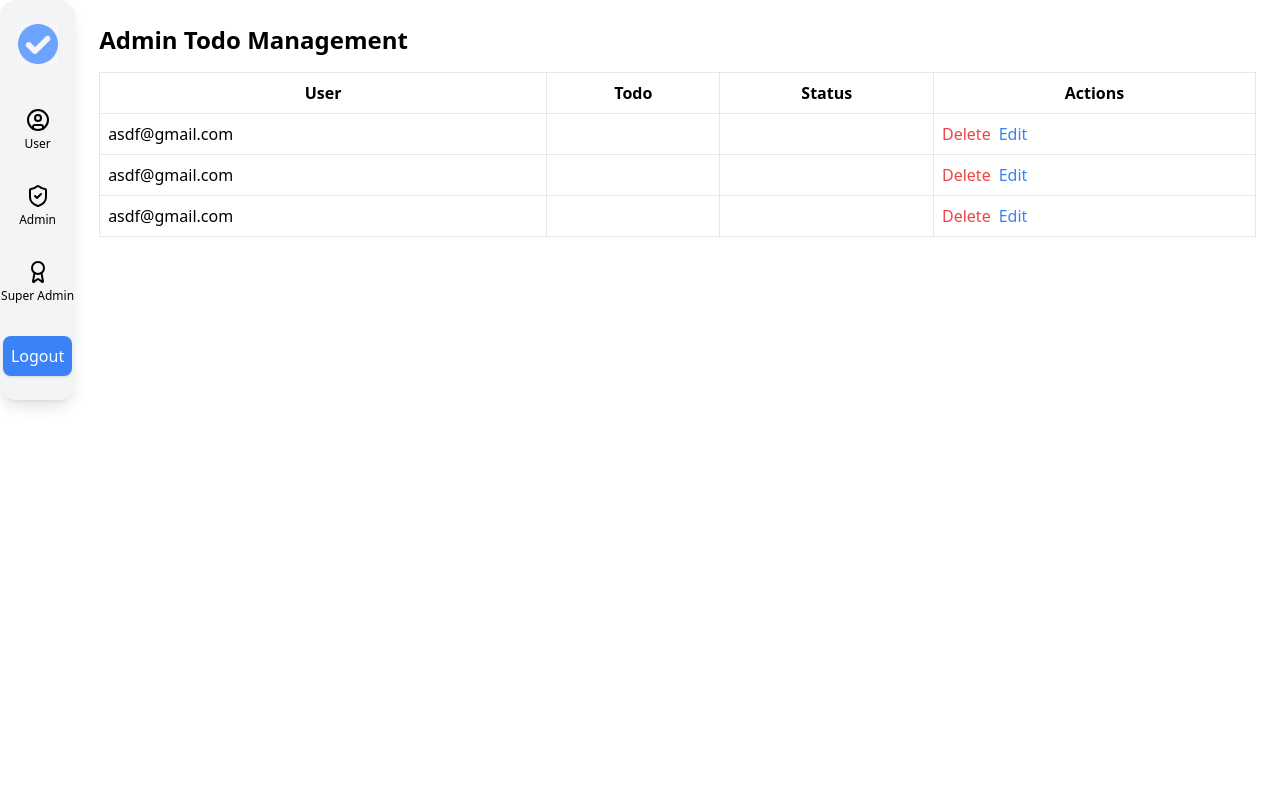
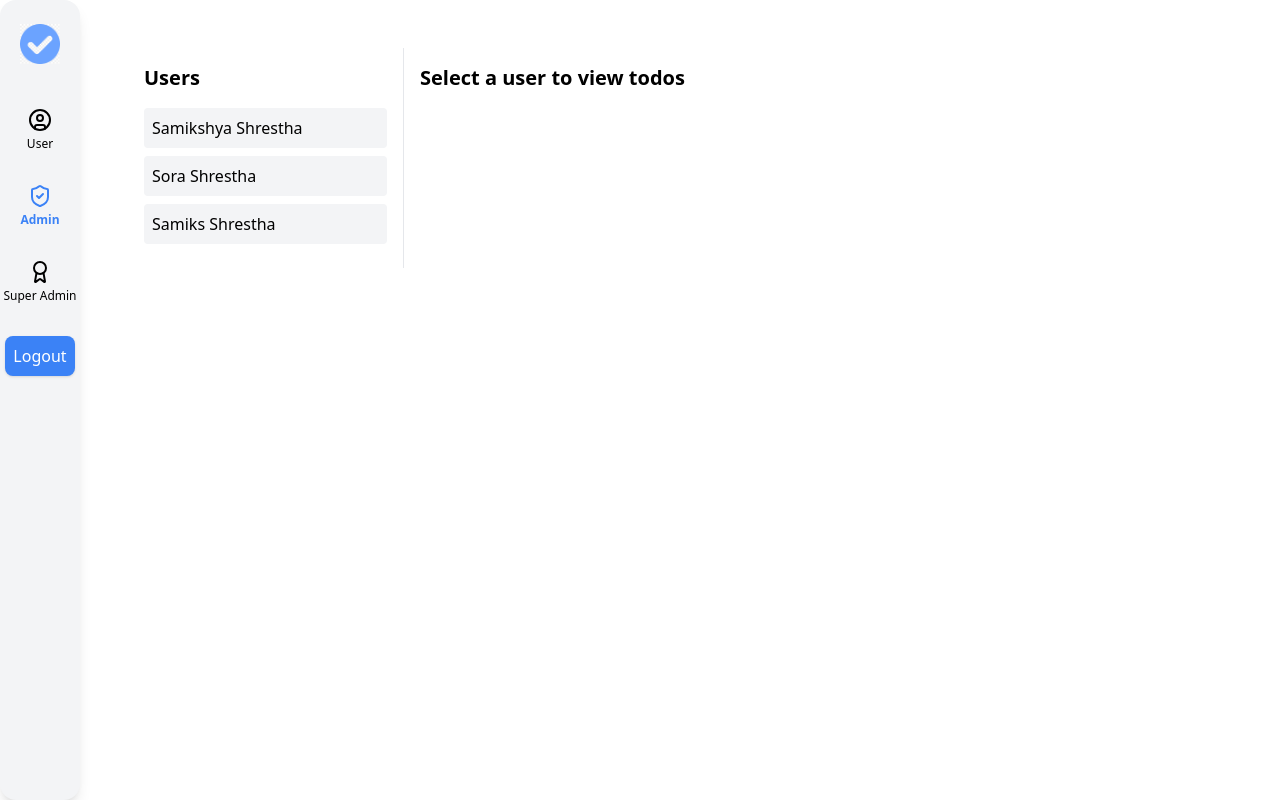
Before and after one commit to Samikshya2002/form, a React (Vite) app: page /admintodo in a window 1280 px wide. Built offline with nearby package versions, Linux system fonts and the light colour scheme; data requests are answered from the project's data file; sample sign-in values are in the browser's storage.

Commit message:
admin page done

```diff
--- a/db.json
+++ b/db.json
@@ -17,6 +17,54 @@
       "text": "a e fmenbf",
       "completed": false,
       "userEmail": "asdf@gmail.com"
+    },
+    {
+      "id": "e30b",
+      "text": "sora's morning routine",
+      "completed": false,
+      "userEmail": "test@gmail.com"
+    },
+    {
+      "id": "bde1",
+      "text": "noon routine",
+      "completed": false,
+      "userEmail": "test@gmail.com"
+    },
+    {
+      "id": "f5f3",
+      "text": "night routing",
+      "completed": false,
+      "userEmail": "test@gmail.com"
+    },
+    {
+      "id": "4ddb",
+      "text": "prepare docs",
+      "completed": false,
+      "userEmail": "fafa@gmail.com"
+    },
+    {
+      "id": "7b6a",
+      "text": "decorations items",
+      "completed": false,
+      "userEmail": "fafa@gmail.com"
+    },
+    {
+      "id": "be11",
+      "text": "schedule preparation",
+      "completed": false,
+      "userEmail": "fafa@gmail.com"
+    },
+    {
+      "id": "d26a",
+      "text": "abns fjehf",
+      "completed": true,
+      "userEmail": "ol.admin@gmail.com"
+    },
+    {
+      "id": "4b69",
+      "text": "admin todo",
+      "completed": false,
+      "userEmail": "ol.admin@gmail.com"
     }
   ],
   "users": [
--- a/src/App.jsx
+++ b/src/App.jsx
@@ -9,10 +9,11 @@ import SuperAdminSignin from "./Pages/non-authorized/Superadmin/SuperAdminSignin
 import ToastContainer from "./components/Toastcontainer";
 import Welcome from "./Pages/authorized/Welcome";
 import ToDo from "./Pages/authorized/ToDo";
+import AdminTodo from "./Pages/authorized/AdminTodo";
+import SuperAdminTodo from "./Pages/authorized/SuperAdminTodo";
 import PageNotFound from "./Pages/non-authorized/PageNotFound";
 import ProtectedRoute from "./components/ProtectedRoute";
-import AdminTodo from "./Pages/authorized/AdminTodo";
-import SuperAdminTodo from "./Pages/authorized/SuperAdminTodo";
+import ProtectedLayout from "./components/ProtectedLayout";
 
 function App() {
   return (
@@ -27,39 +28,25 @@ function App() {
           <Route path="/adminsignin" element={<AdminSignin />} />
           <Route path="/superadminsignin" element={<SuperAdminSignin />} />
 
-          {/* Protected Routes with Role Check */}
           <Route
               path="/welcome"
-            element={
-              <ProtectedRoute allowedRoles={["user", "admin", "superadmin"]}>
-                <Welcome />
-              </ProtectedRoute>
-            }
+              element={<ProtectedRoute allowedRoles={["user", "admin", "superadmin"]}><Welcome /></ProtectedRoute>}
             />
+
+          <Route element={<ProtectedLayout />}>
             <Route
               path="/todo"
-            element={
-              <ProtectedRoute allowedRoles={["user"]}>
-                <ToDo />
-              </ProtectedRoute>
-            }
+              element={<ProtectedRoute allowedRoles={["user"]}><ToDo /></ProtectedRoute>}
             />
             <Route
               path="/admintodo"
-            element={
-              <ProtectedRoute allowedRoles={["admin"]}>
-                <AdminTodo />
-              </ProtectedRoute>
-            }
+              element={<ProtectedRoute allowedRoles={["admin"]}><AdminTodo /></ProtectedRoute>}
             />
             <Route
               path="/superadmintodo"
-            element={
-              <ProtectedRoute allowedRoles={["superadmin"]}>
-                <SuperAdminTodo />
-              </ProtectedRoute>
-            }
+              element={<ProtectedRoute allowedRoles={["superadmin"]}><SuperAdminTodo /></ProtectedRoute>}
             />
+          </Route>
           <Route path="*" element={<PageNotFound />} />
         </Routes>
       </BrowserRouter>
--- a/src/Pages/authorized/AdminTodo.jsx
+++ b/src/Pages/authorized/AdminTodo.jsx
@@ -1,9 +1,30 @@
 import React, { useEffect, useState } from "react";
-import Sidebar from "../../components/Navbar";
 import axios from "axios";
+import AdminTodoTable from "../../components/AdminTodoTable";
+import DeleteConfirmModal from "../../components/DeleteConfirmModal";
 
 const AdminTodo = () => {
+  const [users, setUsers] = useState([]);
   const [todos, setTodos] = useState([]);
+  const [selectedUser, setSelectedUser] = useState(null);
+
+  const [editTodo, setEditTodo] = useState(null);
+  const [editText, setEditText] = useState("");
+
+  const [deleteTodo, setDeleteTodo] = useState(null);
+
+  useEffect(() => {
+    const fetchUsers = async () => {
+      try {
+        const res = await axios.get("http://localhost:5001/users");
+        const filteredUsers = res.data.filter((user) => user.role !== "admin");
+        setUsers(filteredUsers);
+      } catch (error) {
+        console.error("Error fetching users:", error);
+      }
+    };
+    fetchUsers();
+  }, []);
 
   useEffect(() => {
     const fetchTodos = async () => {
@@ -14,40 +35,111 @@ const AdminTodo = () => {
         console.error("Error fetching todos:", error);
       }
     };
-
     fetchTodos();
   }, []);
 
+  const userTodos = todos.filter((todo) => todo.userEmail === selectedUser);
+
+  const handleEdit = (todo) => {
+    setEditTodo(todo);
+    setEditText(todo.text);
+  };
+
+  const handleSaveEdit = async () => {
+    try {
+      await axios.put(`http://localhost:5001/todos/${editTodo.id}`, {
+        ...editTodo,
+        text: editText,
+      });
+      setTodos((prev) =>
+        prev.map((todo) => (todo.id === editTodo.id ? { ...todo, text: editText } : todo))
+      );
+      setEditTodo(null);
+      setEditText("");
+    } catch (error) {
+      console.error("Error updating todo:", error);
+    }
+  };
+
+  const confirmDelete = (todo) => {
+    setDeleteTodo(todo);
+  };
+
+  const handleConfirmDelete = async () => {
+    try {
+      await axios.delete(`http://localhost:5001/todos/${deleteTodo.id}`);
+      setTodos((prev) => prev.filter((todo) => todo.id !== deleteTodo.id));
+      setDeleteTodo(null);
+    } catch (error) {
+      console.error("Error deleting todo:", error);
+    }
+  };
+
   return (
     <div className="flex">
-      <Sidebar />
-      <div className="p-6 w-full">
-        <h1 className="text-2xl font-bold mb-4">Admin Todo Management</h1>
-        <table className="min-w-full border">
-          <thead>
-            <tr>
-              <th className="border p-2">User</th>
-              <th className="border p-2">Todo</th>
-              <th className="border p-2">Status</th>
-              <th className="border p-2">Actions</th>
-            </tr>
-          </thead>
-          <tbody>
-            {todos.map((todo) => (
-              <tr key={todo.id}>
-                <td className="border p-2">{todo.userEmail}</td>
-                <td className="border p-2">{todo.task}</td>
-                <td className="border p-2">{todo.status}</td>
-                <td className="border p-2">
-                  {/* You can add Edit, Delete buttons here */}
-                  <button className="text-red-500 mr-2">Delete</button>
-                  <button className="text-blue-500">Edit</button>
-                </td>
-              </tr>
-            ))}
-          </tbody>
-        </table>
+      <div className="flex w-full p-6">
+        <div className="w-1/4 border-r p-4">
+          <h2 className="text-xl font-semibold mb-4">Users</h2>
+          {users.map((user) => (
+            <button
+              key={user.id}
+              onClick={() => setSelectedUser(user.email)}
+              className={`block w-full text-left p-2 mb-2 rounded ${
+                selectedUser === user.email ? "bg-blue-500 text-white" : "bg-gray-100"
+              }`}
+            >
+              {user.first_name} {user.last_name}
+            </button>
+          ))}
+        </div>
+        <div className="w-3/4 p-4">
+          <h2 className="text-xl font-semibold mb-4">
+            {selectedUser ? `Todos for ${selectedUser}` : "Select a user to view todos"}
+          </h2>
+
+          {selectedUser && (
+            <AdminTodoTable
+              todos={userTodos}
+              handleEdit={handleEdit}
+              handleDelete={confirmDelete}
+            />
+          )}
+        </div>
       </div>
+      {editTodo && (
+        <div className="fixed inset-0 bg-black bg-opacity-50 flex justify-center items-center z-50">
+          <div className="bg-white p-6 rounded-xl w-96 shadow-lg">
+            <h2 className="text-xl font-bold mb-4">Edit Todo</h2>
+            <input
+              type="text"
+              value={editText}
+              onChange={(e) => setEditText(e.target.value)}
+              className="w-full p-2 border rounded mb-4"
+            />
+            <div className="flex justify-end space-x-4">
+              <button
+                onClick={() => setEditTodo(null)}
+                className="px-4 py-2 bg-gray-300 rounded hover:bg-gray-400"
+              >
+                Cancel
+              </button>
+              <button
+                onClick={handleSaveEdit}
+                className="px-4 py-2 bg-blue-500 text-white rounded hover:bg-blue-600"
+              >
+                Save
+              </button>
+            </div>
+          </div>
+        </div>
+      )}
+
+      <DeleteConfirmModal
+        isOpen={!!deleteTodo}
+        onCancel={() => setDeleteTodo(null)}
+        onConfirm={handleConfirmDelete}
+        message="Are you sure you want to delete this todo?"
+      />
     </div>
   );
 };
--- /dev/null
+++ b/src/components/AdminTodoTable.jsx
@@ -0,0 +1,51 @@
+import React from 'react';
+
+const AdminTodoTable = ({ todos, handleEdit, handleDelete }) => {
+  return (
+    <div className="bg-white p-6 sm:p-10 rounded-2xl shadow-xl text-center w-full max-w-full sm:max-w-2xl border border-gray-300 mx-2 sm:mx-auto">
+      <div className="overflow-x-auto">
+        <table className="w-full table-auto text-left border-collapse">
+          <thead className="bg-gray-100 text-gray-700">
+            <tr>
+              <th className="py-2 px-4">S.N</th>
+              <th className="py-2 px-4">Todo</th>
+              <th className="py-2 px-4 text-center">Status</th>
+              <th className="py-2 px-4 text-center">Actions</th>
+            </tr>
+          </thead>
+          <tbody>
+            {todos.map((todo, index) => (
+              <tr key={todo.id || index} className="border-t">
+                <td className="py-2 px-4">{index + 1}</td>
+                <td className="py-2 px-4">{todo.text}</td>
+                <td className="py-2 px-4 text-center">
+                  {todo.completed ? 'Completed' : 'Pending'}
+                </td>
+                <td className="py-2 px-4 text-center">
+                  <div className="inline-flex items-center space-x-6">
+                    <button
+                      onClick={() => handleEdit(todo)}
+                      className="hover:scale-125 transition duration-100 transform"
+                      aria-label="Edit todo"
+                    >
+                      ✏️
+                    </button>
+                    <button
+                      onClick={() => handleDelete(todo)}
+                      className="hover:scale-125 transition duration-100 transform"
+                      aria-label="Delete todo"
+                    >
+                      🗑️
+                    </button>
+                  </div>
+                </td>
+              </tr>
+            ))}
+          </tbody>
+        </table>
+      </div>
+    </div>
+  );
+};
+
+export default AdminTodoTable;
--- /dev/null
+++ b/src/components/DeleteConfirmModal.jsx
@@ -0,0 +1,35 @@
+import React from "react";
+
+const DeleteConfirmModal = ({
+  isOpen,
+  onCancel,
+  onConfirm,
+  message = "Are you sure you want to delete this item?",
+}) => {
+  if (!isOpen) return null;
+
+  return (
+    <div className="fixed inset-0 bg-black bg-opacity-50 flex justify-center items-center z-50">
+      <div className="bg-white p-6 rounded-xl w-96 shadow-lg">
+        <h2 className="text-xl font-bold mb-4">Confirm Deletion</h2>
+        <p className="mb-6">{message}</p>
+        <div className="flex justify-end space-x-4">
+          <button
+            onClick={onCancel}
+            className="px-4 py-2 bg-gray-300 rounded hover:bg-gray-400"
+          >
+            Cancel
+          </button>
+          <button
+            onClick={onConfirm}
+            className="px-4 py-2 bg-red-500 text-white rounded hover:bg-red-600"
+          >
+            Delete
+          </button>
+        </div>
+      </div>
+    </div>
+  );
+};
+
+export default DeleteConfirmModal;
--- a/src/components/Navbar.jsx
+++ b/src/components/Navbar.jsx
@@ -1,9 +1,19 @@
-import React from 'react';
+import React, { useState, useEffect } from 'react';
 import { UserCircle, ShieldCheck, Award } from 'lucide-react';
 import { useNavigate } from 'react-router-dom';
 
 const Sidebar = () => {
   const navigate = useNavigate();
+  const [openMenu, setOpenMenu] = useState(null); // 'admin', 'superadmin', or null
+  const [userRole, setUserRole] = useState(null); // Track the signed-in user's role
+
+  useEffect(() => {
+    // Assuming you are storing user data like { email, role }
+    const user = JSON.parse(localStorage.getItem('user'));
+    if (user) {
+      setUserRole(user.role); // Example roles: 'user', 'admin', 'superadmin'
+    }
+  }, []);
 
   const handleLogout = () => {
     localStorage.removeItem('token');
@@ -11,43 +21,95 @@ const Sidebar = () => {
     navigate('/signin', { replace: true });
   };
 
+  const toggleMenu = (menu) => {
+    setOpenMenu(openMenu === menu ? null : menu);
+  };
+
+  // Define active style
+  const activeStyle = 'text-blue-500 font-bold';
+
   return (
-    <div className="min-h w-20 rounded-2xl  bg-gray-100 text-black flex flex-col items-center py-6 space-y-10 shadow-lg">
+    <div className="min-h w-20 rounded-2xl bg-gray-100 text-black flex flex-col items-center py-6 space-y-10 shadow-lg relative">
       <div className="flex justify-center mb-1">
         <img
           src="/src/assets/Todo.png"
           alt="TODO Logo"
           className="h-10 w-10 object-contain"
-        /></div>
-      <div className="flex flex-col items-center space-y-8 mt-10">
+        />
+      </div>
+
+      <div className="flex flex-col items-center space-y-8 mt-10 relative">
+        {/* User */}
         <div
           onClick={() => navigate('/signup')}
-          className="flex flex-col items-center cursor-pointer "
+          className={`flex flex-col items-center cursor-pointer ${userRole === 'user' ? activeStyle : ''}`}
         >
           <UserCircle className="h-6 w-6 hover:scale-125 transition duration-100 transform" />
           <span className="text-xs mt-1">User</span>
         </div>
 
+        {/* Admin Menu */}
+        <div className="relative">
           <div
-          onClick={() => navigate('/adminsignup')}
-          className="flex flex-col items-center cursor-pointer "
+            onClick={() => toggleMenu('admin')}
+            className={`flex flex-col items-center cursor-pointer ${userRole === 'admin' ? activeStyle : ''}`}
           >
             <ShieldCheck className="h-6 w-6 hover:scale-125 transition duration-100 transform" />
             <span className="text-xs mt-1">Admin</span>
           </div>
+          {openMenu === 'admin' && (
+            <div className="absolute left-full top-0 ml-2 bg-white border rounded shadow-lg w-44 z-10">
+              <div
+                className="px-3 py-2 hover:bg-gray-200 cursor-pointer"
+                onClick={() => navigate('/admintodo')}
+              >
+                Users' Todos
+              </div>
+              <div
+                className="px-3 py-2 hover:bg-gray-200 cursor-pointer"
+                onClick={() => navigate('/todo')}
+              >
+                Add your Todo
+              </div>
+            </div>
+          )}
+        </div>
 
+        {/* Super Admin Menu */}
+        <div className="relative">
           <div
-          onClick={() => navigate('/superadminsignup')}
-          className="flex flex-col items-center cursor-pointer text-center"
+            onClick={() => toggleMenu('superadmin')}
+            className={`flex flex-col items-center cursor-pointer ${userRole === 'superadmin' ? activeStyle : ''}`}
           >
             <Award className="h-6 w-6 hover:scale-125 transition duration-100 transform" />
-          <span className="text-xs mt-1">Super Admin</span>
+            <span className="text-xs mt-1 text-center">Super Admin</span>
           </div>
+          {openMenu === 'superadmin' && (
+            <div className="absolute left-full top-0 ml-2 bg-white border rounded shadow-lg w-44 z-10">
+              <div
+                className="px-3 py-2 hover:bg-gray-200 cursor-pointer"
+                onClick={() => navigate('/superadmin/view-users-todos')}
+              >
+                View Users' Todos
+              </div>
+              <div
+                className="px-3 py-2 hover:bg-gray-200 cursor-pointer"
+                onClick={() => navigate('/superadmin/add-todo')}
+              >
+                Add Own Todo
+              </div>
+            </div>
+          )}
+        </div>
+
+        {/* Logout */}
         <div>
           <button
             onClick={handleLogout}
-                className=" top-6 sm:top-10 right-6 sm:right-10 bg-blue-500 hover:bg-blue-600 text-white px-1.5 py-1.5 sm:px-2 sm:py-2 rounded-lg shadow text-sm sm:text-base"
-            >Logout</button>
+            className="top-6 sm:top-10 right-6 sm:right-10 bg-blue-500 hover:bg-blue-600 text-white px-1.5 py-1.5 sm:px-2 sm:py-2 rounded-lg shadow text-sm sm:text-base"
+          >
+            Logout
+          </button>
         </div>
       </div>
     </div>
--- /dev/null
+++ b/src/components/ProtectedLayout.jsx
@@ -0,0 +1,16 @@
+import React from "react";
+import { Outlet } from "react-router-dom";
+import Sidebar from "./Navbar";
+
+const ProtectedLayout = () => {
+  return (
+    <div className="flex min-h-screen">
+      <Sidebar />
+      <main className="flex-1 p-6">
+        <Outlet />
+      </main>
+    </div>
+  );
+};
+
+export default ProtectedLayout;
--- a/src/components/SignUpDropdown.jsx
+++ b/src/components/SignUpDropdown.jsx
@@ -21,7 +21,7 @@ const SignUpDropdown = () => {
 
   const handleNavigation = (path) => {
     navigate(path);
-    setIsOpen(false); // close the dropdown after navigation
+    setIsOpen(false);
   };
 
 
```
Also changed, not shown: src/Pages/authorized/ToDo.jsx (+37 -24 lines). Lines whose indentation alone changed are shown as unchanged.
